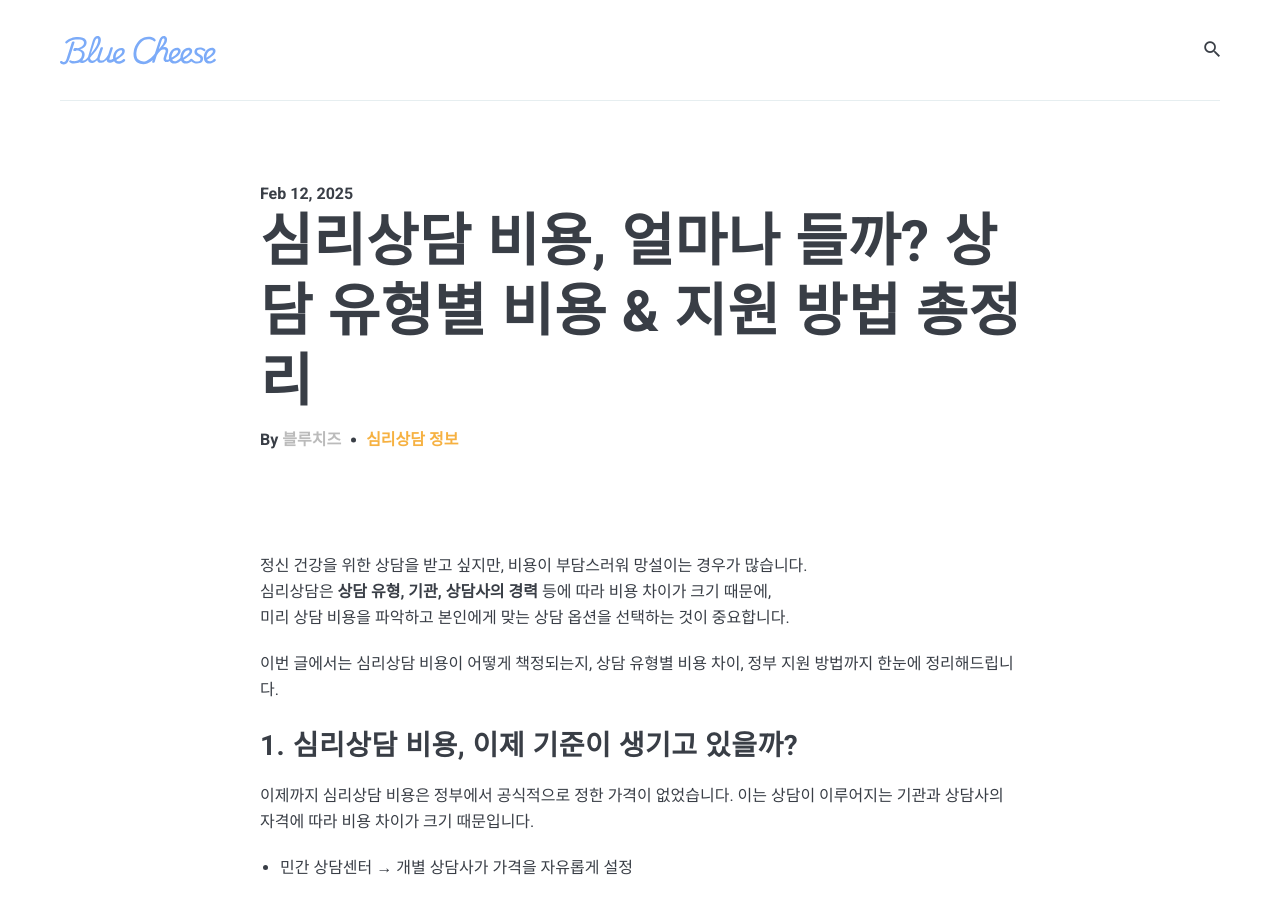
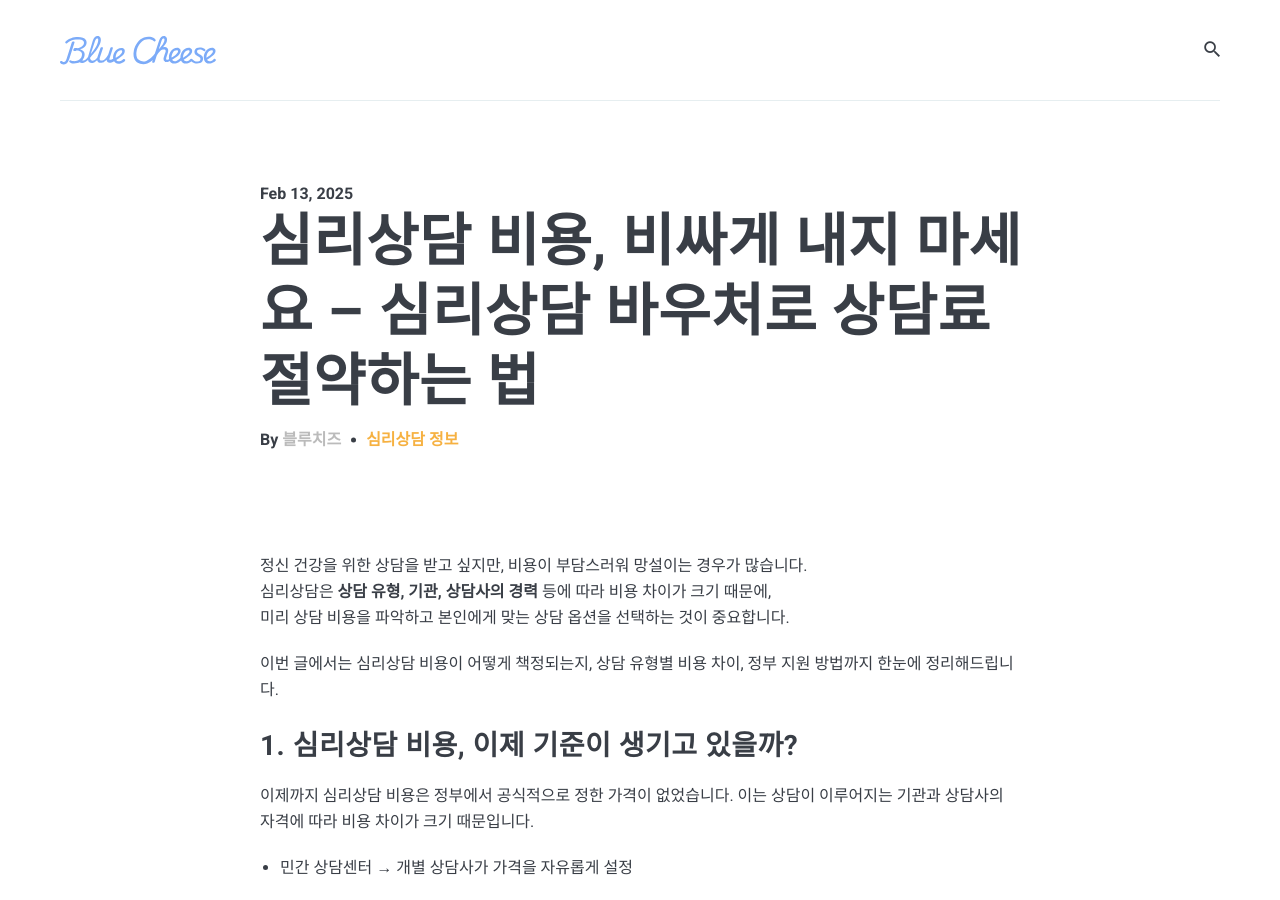
Before and after one commit to bluecheeseblog/bluecheese, a Jekyll site: the page built from _posts/2025-02-13-counseling-cost-guide.md, in a window 1280 px wide and 900 px high. Built offline with Jekyll 4.4.1, drawn with Linux system fonts in a browser that asks for light colours; nearby versions of some CDN libraries; comment, search, counter and statistics services are not loaded.

Commit message:
심리상담 비용 글 제목, 설명 변경

```diff
--- a/_posts/2025-02-13-counseling-cost-guide.md
+++ b/_posts/2025-02-13-counseling-cost-guide.md
@@ -1,12 +1,12 @@
 ---
 layout: post
 permalink: /counseling-cost-guide/
-title: "심리상담 비용, 얼마나 들까? 상담 유형별 비용 & 지원 방법 총정리"
-date: 2025-02-13 1:00:00 +09:00
+title: "심리상담 비용, 비싸게 내지 마세요 – 심리상담 바우처로 상담료 절약하는 법"
+date: 2025-02-13 13:00:00 +09:00
 image : posts/counseling-cost-guide/counseling_cost_guide_thumb.png
 tags:
   - 심리상담 정보
-description: '심리상담 비용, 얼마나 들까? 1회 상담료부터 개인·병원·무료 상담 비용 비교, 정부 지원 방법까지 한눈에 정리했습니다!'
+description: '심리상담 비용이 상담 유형별로 얼마나 다를까요? 1회 상담료 비교, 개인·병원·무료 상담 비용 차이, 정부 지원 활용법까지 총정리! 비용 부담을 줄이는 방법을 확인하세요.'
 ---
 
 정신 건강을 위한 상담을 받고 싶지만, 비용이 부담스러워 망설이는 경우가 많습니다.
```
